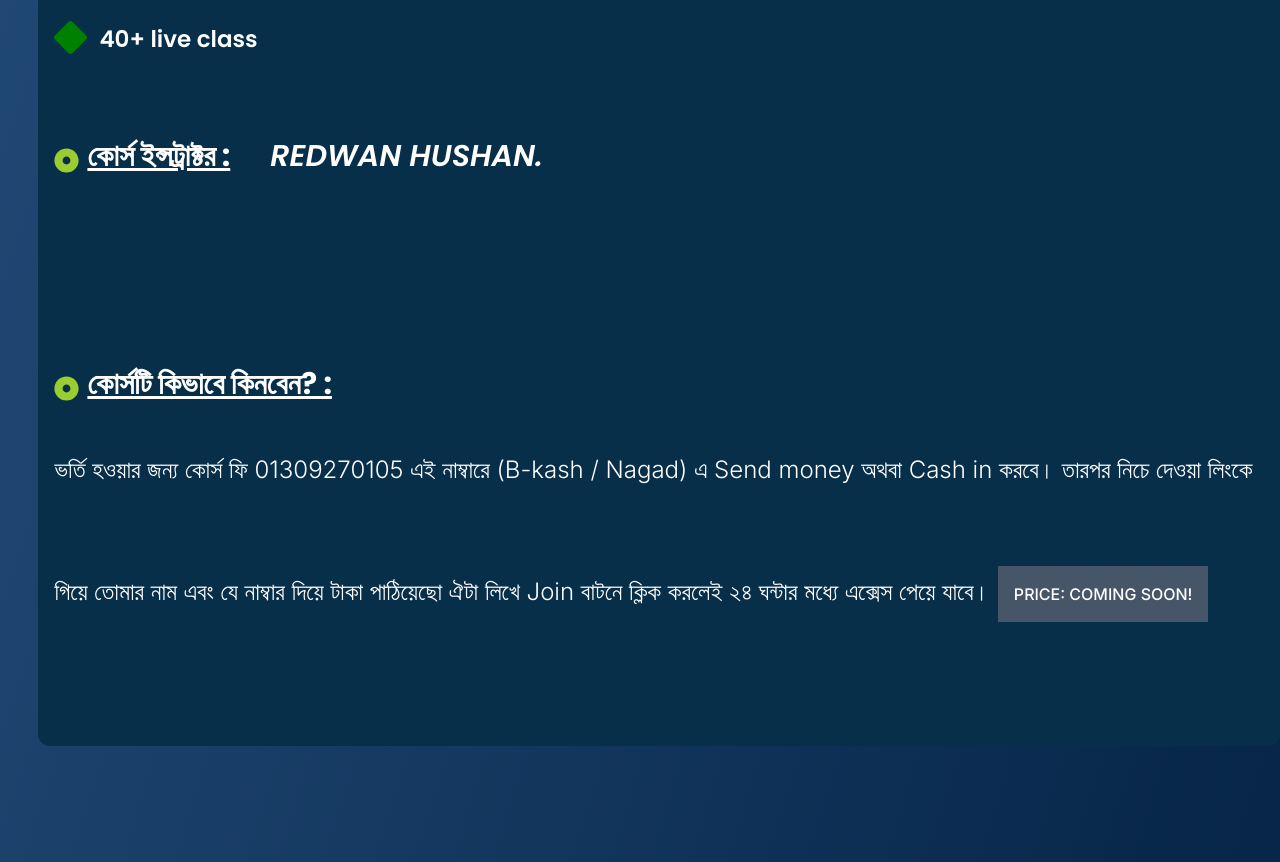
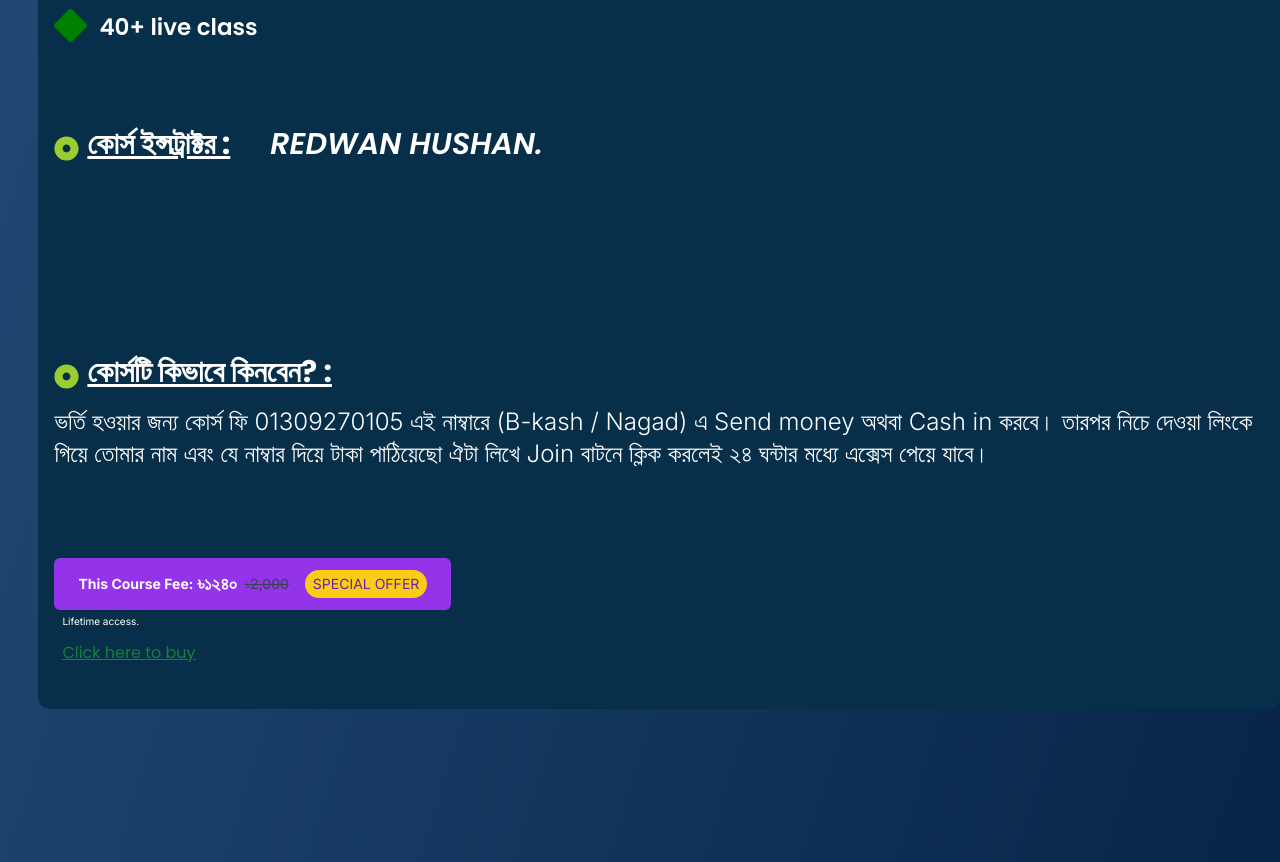
Before and after one commit to Ahon-Moai/Redwan1, a React (Vite) app: page /chemistry in a window 1280 px wide. Shown: the part 1980-2842 px from the top of the page. Built offline with nearby package versions, Linux system fonts and the light colour scheme; a web font is replaced by a local one.

Commit message:
UIFixed3  commit

```diff
--- a/src/Components/pages/Chemistry.jsx
+++ b/src/Components/pages/Chemistry.jsx
@@ -57,7 +57,7 @@ const Chemistry = () => {
             </div>
             <span
               id="courseDetailsTextSpan"
-              className="text-2xl font-light   sm:w-[920px] py-10 mr-2"
+              className=" text-2xl font-light leading-none  sm:w-[920px] py-10 mr-2"
             >
               আমি আমার দেশকে ভালোবাসি যা বাংলাদেশ যা বাংলাদেশের জন্য ভালো আমি
               আমার দেশকে ভালোবাসি যা বাংলাদেশ যা বাংলাদেশের জন্য ভালো আমি আমার
@@ -73,7 +73,7 @@ const Chemistry = () => {
                 />
                 <h1
                   id="courseDetailsText"
-                  className="  underline text-3xl font-Poppins font-bold"
+                  className="   underline text-3xl font-Poppins font-bold"
                 >
                   কোর্সটি সম্পর্কে বিস্তারিত :{" "}
                 </h1>
@@ -151,7 +151,8 @@ const Chemistry = () => {
                 </span>
               </div>
               <div className="py-12">
-                <div className="flex flex-row py-3">
+                <div className="flex flex-col sm:flex-row py-3">
+                  <div className="flex flex-row">
                     <FaDotCircle
                       className="mr-2 mt-2.5"
                       color="yellowgreen"
@@ -163,6 +164,7 @@ const Chemistry = () => {
                     >
                       কোর্স ইন্সট্রাক্টর :{" "}
                     </h1>
+                  </div>
                   <span className="ml-10 text-3xl italic font-semibold font-Poppins">
                     REDWAN HUSHAN.
                   </span>
@@ -177,24 +179,41 @@ const Chemistry = () => {
                   />
                   <h1
                     id="courseDetailsText"
-                    className="mb-10  underline text-3xl font-Poppins font-bold"
+                    className="mb-1  underline text-3xl font-Poppins font-bold"
                   >
                     কোর্সটি কিভাবে কিনবেন? :{" "}
                   </h1>
                 </div>
                 <span
                   id="courseDetailsTextSpan"
-                  className="text-2xl font-light  sm:w-[920px] py-10 mr-2"
+                  className="text-2xl font-light  sm:w-[920px] py-2 mr-2"
                 >
                   ভর্তি হওয়ার জন্য কোর্স ফি 01309270105 এই নাম্বারে (B-kash /
                   Nagad) এ Send money অথবা Cash in করবে। তারপর নিচে দেওয়া লিংকে
                   গিয়ে তোমার নাম এবং যে নাম্বার দিয়ে টাকা পাঠিয়েছো ঐটা লিখে
                   Join বাটনে ক্লিক করলেই ২৪ ঘন্টার মধ্যে এক্সেস পেয়ে যাবে।
                 </span>
-                <button className="mt-20 px-4 py-4 bg-slate-600 text-white font-medium">
-                  PRICE: COMING SOON!
+              </div>
+              <button className="py-2 px-2 mt-2 text-white bg-purple-600 hover:bg-purple-700 focus:outline-none focus:ring-2 focus:ring-offset-2 focus:ring-purple-500 sm:py-3 sm:px-6 rounded-md flex items-center justify-between">
+                <span className="text-xs sm:text-sm font-bold">
+                  This Course Fee:
+                </span>
+                <span className="text-base sm:text-lg font-bold ml-1">
+                  ৳১২৪০
+                </span>
+                <span className="text-xs sm:text-sm text-gray-700 ml-2 line-through">
+                  ৳2,000
+                </span>
+                <span className="bg-yellow-400 text-purple-800 py-1 px-2 rounded-full text-xs sm:text-sm uppercase ml-4">
+                  Special Offer
+                </span>
               </button>
-              </div>
+              <p className="font-inter py-1 px-2 text-[10px]">
+                Lifetime access.
+              </p>
+              <p className="text-green-700 font-Poppins hover:cursor-pointer underline mt-2 px-2">
+                <a href="https://www.facebook.com">Click here to buy</a>
+              </p>
             </div>
           </div>
         </section>
--- a/src/Components/pages/page.css
+++ b/src/Components/pages/page.css
@@ -50,3 +50,6 @@ body {
     font-size: 21px;
   }
 }
+.price {
+  decoration: slice;
+}
```
Lines whose indentation alone changed are shown as unchanged.
